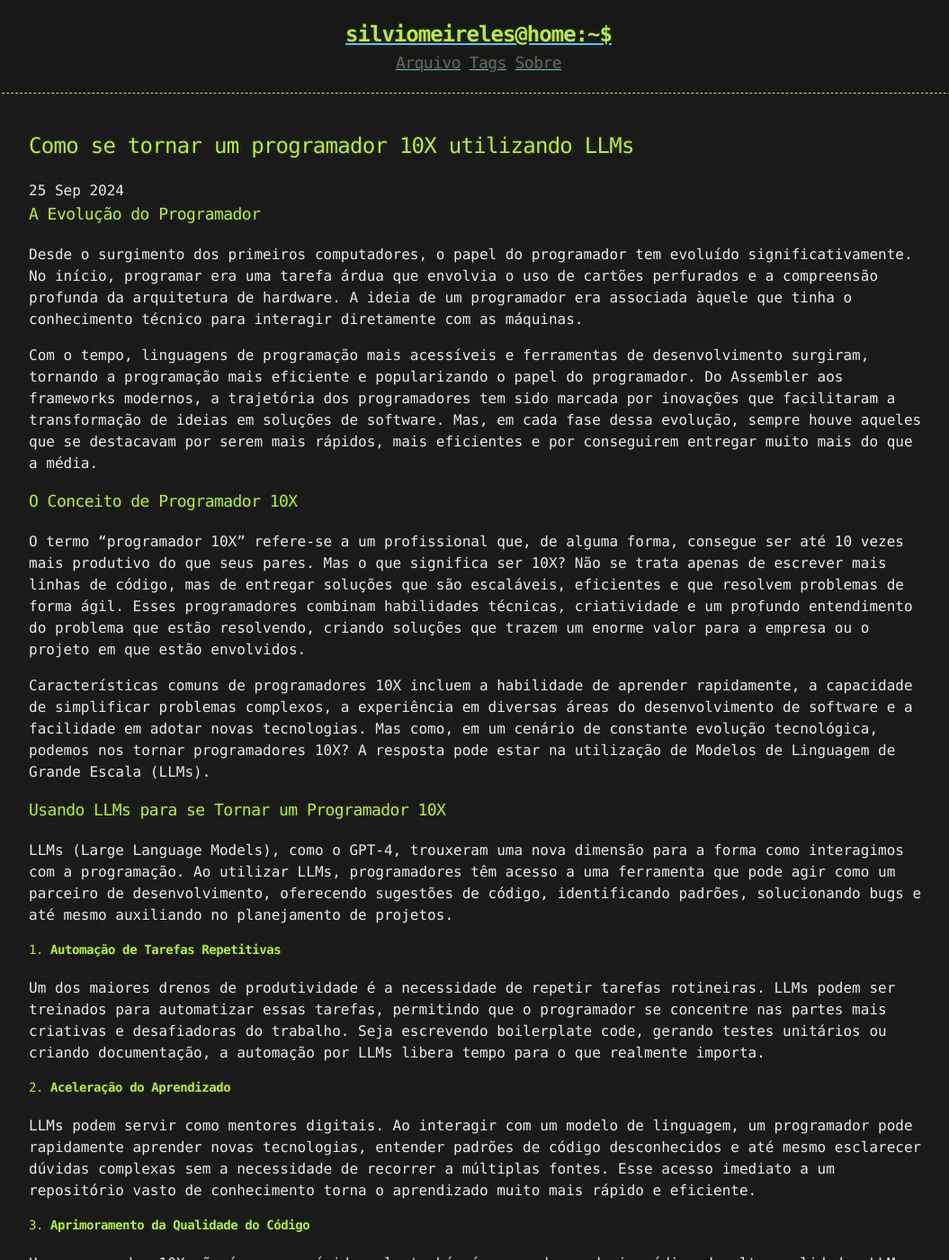
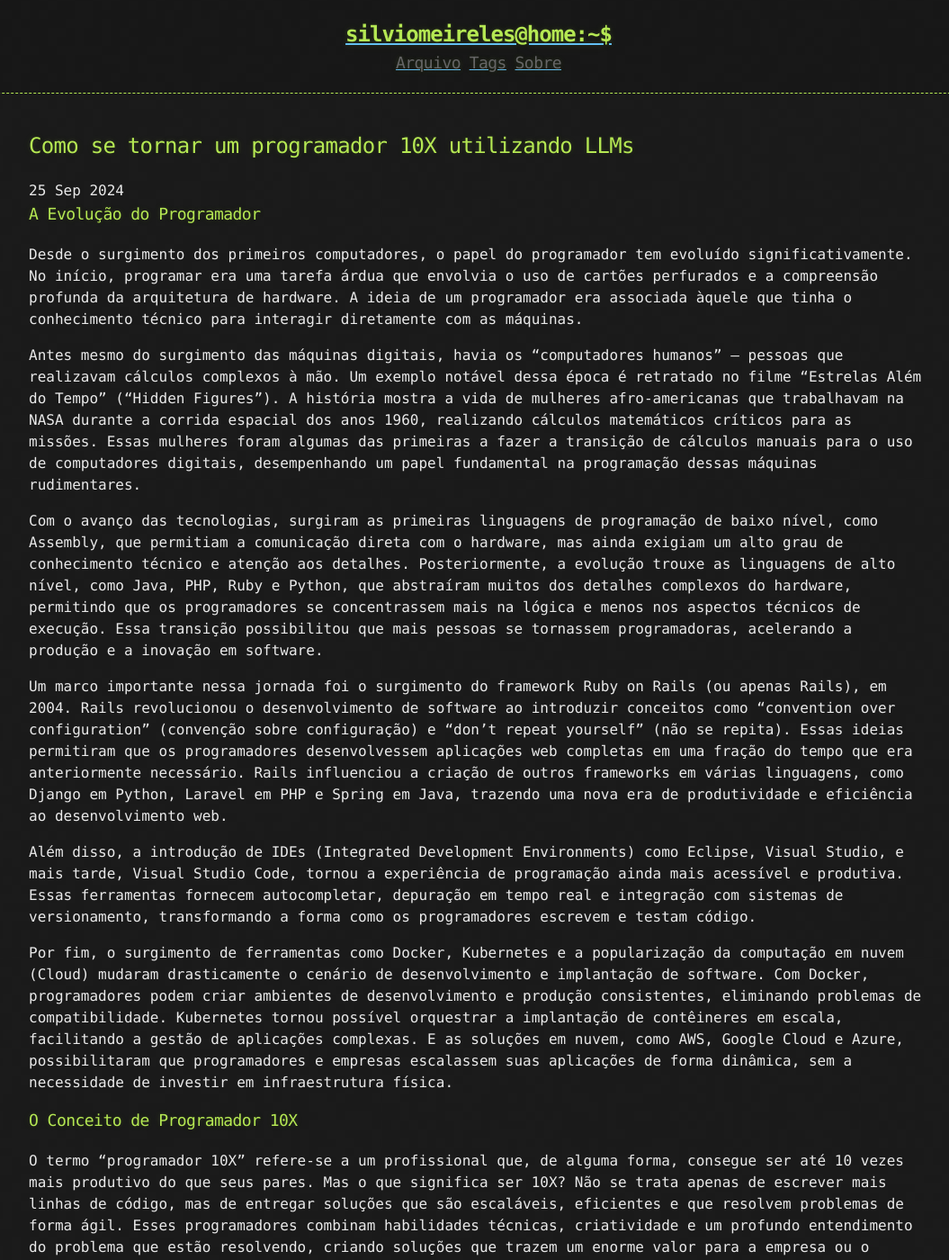
Before and after one commit to valdersonjr/valdersonjr.github.io, a Jekyll site: the page built from _posts/2024-09-25-Como se tornar um programador 10X utilizando LLMs.md, in a window 1280 px wide and 1400 px high. Shown: the whole window at 90% size, without its empty margins (108-1163 px from the left). Built offline with Jekyll 4.4.1, drawn with Linux system fonts in a browser that asks for light colours; comment, search, counter and statistics services are not loaded; some of the changed text lies outside the part shown.

Commit message:
Adiciona mais informações na evolução do programador.

```diff
--- a/_posts/2024-09-25-Como se tornar um programador 10X utilizando LLMs.md
+++ b/_posts/2024-09-25-Como se tornar um programador 10X utilizando LLMs.md
@@ -8,7 +8,15 @@ tag: Tecnologia
 
 Desde o surgimento dos primeiros computadores, o papel do programador tem evoluído significativamente. No início, programar era uma tarefa árdua que envolvia o uso de cartões perfurados e a compreensão profunda da arquitetura de hardware. A ideia de um programador era associada àquele que tinha o conhecimento técnico para interagir diretamente com as máquinas.
 
-Com o tempo, linguagens de programação mais acessíveis e ferramentas de desenvolvimento surgiram, tornando a programação mais eficiente e popularizando o papel do programador. Do Assembler aos frameworks modernos, a trajetória dos programadores tem sido marcada por inovações que facilitaram a transformação de ideias em soluções de software. Mas, em cada fase dessa evolução, sempre houve aqueles que se destacavam por serem mais rápidos, mais eficientes e por conseguirem entregar muito mais do que a média.
+Antes mesmo do surgimento das máquinas digitais, havia os "computadores humanos" – pessoas que realizavam cálculos complexos à mão. Um exemplo notável dessa época é retratado no filme "Estrelas Além do Tempo" ("Hidden Figures"). A história mostra a vida de mulheres afro-americanas que trabalhavam na NASA durante a corrida espacial dos anos 1960, realizando cálculos matemáticos críticos para as missões. Essas mulheres foram algumas das primeiras a fazer a transição de cálculos manuais para o uso de computadores digitais, desempenhando um papel fundamental na programação dessas máquinas rudimentares.
+
+Com o avanço das tecnologias, surgiram as primeiras linguagens de programação de baixo nível, como Assembly, que permitiam a comunicação direta com o hardware, mas ainda exigiam um alto grau de conhecimento técnico e atenção aos detalhes. Posteriormente, a evolução trouxe as linguagens de alto nível, como Java, PHP, Ruby e Python, que abstraíram muitos dos detalhes complexos do hardware, permitindo que os programadores se concentrassem mais na lógica e menos nos aspectos técnicos de execução. Essa transição possibilitou que mais pessoas se tornassem programadoras, acelerando a produção e a inovação em software.
+
+Um marco importante nessa jornada foi o surgimento do framework Ruby on Rails (ou apenas Rails), em 2004. Rails revolucionou o desenvolvimento de software ao introduzir conceitos como "convention over configuration" (convenção sobre configuração) e "don't repeat yourself" (não se repita). Essas ideias permitiram que os programadores desenvolvessem aplicações web completas em uma fração do tempo que era anteriormente necessário. Rails influenciou a criação de outros frameworks em várias linguagens, como Django em Python, Laravel em PHP e Spring em Java, trazendo uma nova era de produtividade e eficiência ao desenvolvimento web.
+
+Além disso, a introdução de IDEs (Integrated Development Environments) como Eclipse, Visual Studio, e mais tarde, Visual Studio Code, tornou a experiência de programação ainda mais acessível e produtiva. Essas ferramentas fornecem autocompletar, depuração em tempo real e integração com sistemas de versionamento, transformando a forma como os programadores escrevem e testam código.
+
+Por fim, o surgimento de ferramentas como Docker, Kubernetes e a popularização da computação em nuvem (Cloud) mudaram drasticamente o cenário de desenvolvimento e implantação de software. Com Docker, programadores podem criar ambientes de desenvolvimento e produção consistentes, eliminando problemas de compatibilidade. Kubernetes tornou possível orquestrar a implantação de contêineres em escala, facilitando a gestão de aplicações complexas. E as soluções em nuvem, como AWS, Google Cloud e Azure, possibilitaram que programadores e empresas escalassem suas aplicações de forma dinâmica, sem a necessidade de investir em infraestrutura física.
 
 ### O Conceito de Programador 10X
 
@@ -37,6 +45,8 @@ Um programador 10X também é um bom comunicador. LLMs podem ajudar a transforma
 
 ### Conclusão
 
+Estamos entrando em uma nova era da programação, onde as LLMs estão redefinindo o papel do programador. Assim como outras revoluções ao longo da história da programação, como o surgimento das linguagens de alto nível, frameworks inovadores como Rails e a adoção de contêineres e computação em nuvem, os LLMs têm o potencial de transformar completamente a maneira como trabalhamos daqui para frente.
+
 Tornar-se um programador 10X não é apenas sobre codificar mais rapidamente, mas sim sobre trabalhar de maneira mais inteligente e agregar valor em cada etapa do processo de desenvolvimento. A evolução das LLMs está possibilitando que programadores alcancem níveis de produtividade e eficiência antes inimagináveis. Ao adotar essas tecnologias e incorporá-las em seu fluxo de trabalho, qualquer desenvolvedor pode se tornar mais eficiente, criativo e, em última análise, mais valioso para sua equipe ou empresa.
 
 Seja você um programador experiente ou alguém que está começando sua jornada, o uso estratégico de LLMs pode ser a chave para liberar todo o seu potencial e se tornar o próximo programador 10X.
```
